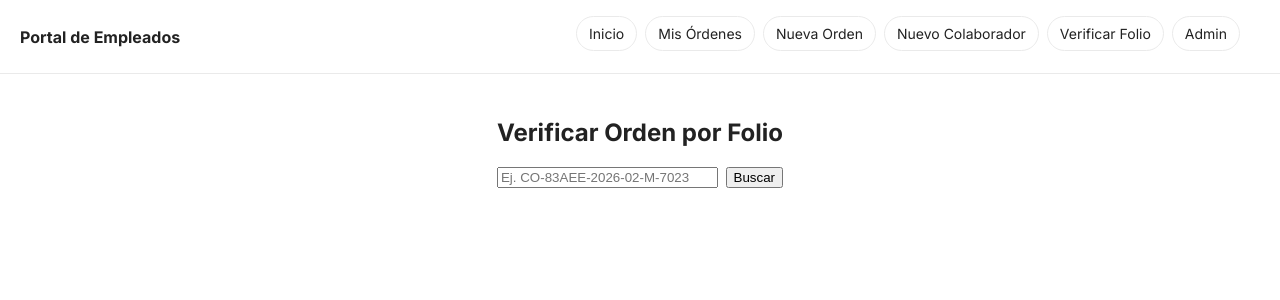
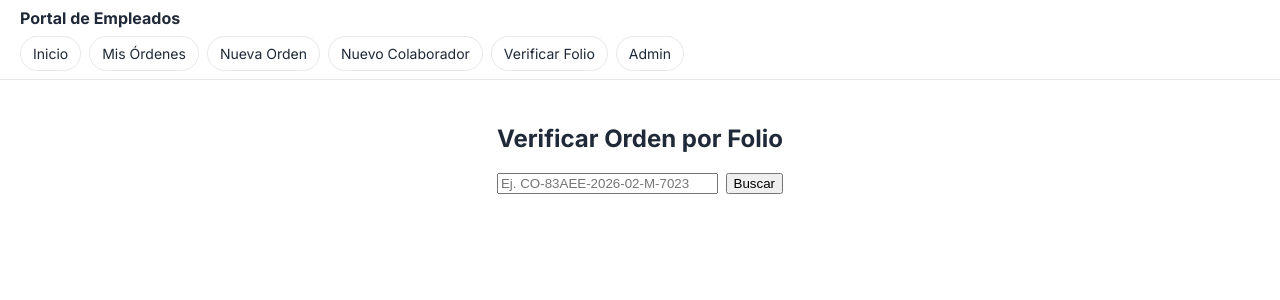
Before and after one commit to DPR2204/portal-empleados, a Next.js app: page /verify in a window 1280 px wide. Shown: the top 300 px of the page. Built offline with nearby package versions, Linux system fonts and the light colour scheme.

Commit message:
Update globals.css

```diff
--- a/app/globals.css
+++ b/app/globals.css
@@ -1,46 +1,47 @@
-/* Reset mínimo */
+/* ===== Reset mínimo ===== */
 * { box-sizing: border-box; }
 html, body { height: 100%; }
 body { margin: 0; color: var(--text); background: var(--bg); }
 
-/* Tokens “airbnb-ish” (modo claro) */
+/* ===== Tokens (light + rojo) ===== */
 :root{
   --bg:#ffffff;
-  --text:#222222;
-  --muted:#6b7280;
+  --text:#1f2937;             /* slate-800 */
+  --muted:#6b7280;            /* slate-500 */
   --surface:#ffffff;
-  --border:#eaeaea;
+  --border:#e5e7eb;           /* slate-200 */
   --shadow: 0 8px 24px rgba(0,0,0,.06);
-  --accent:#ff385c;        /* toque Airbnb */
-  --accent-600:#e11d48;
+
+  --accent:#ff0000;           /* rojo primario */
+  --accent-600:#cc0000;       /* hover/active */
 }
 
-/* Layout */
+/* Enlaces con acento */
+a { color: var(--accent); text-decoration: none; }
+a:hover { color: var(--accent-600); text-decoration: underline; }
+
+/* ===== Layout ===== */
 .shell { min-height: 100dvh; display: grid; grid-template-rows: auto 1fr; }
 .container { max-width: 1000px; margin: 0 auto; padding: 24px 20px 40px; }
 
-/* Topbar + nav pill */
+/* Topbar + nav pills */
 .topbar{
   position: sticky; top:0; z-index:10;
-  background: rgba(255,255,255,.8); backdrop-filter: saturate(180%) blur(12px);
+  background: rgba(255,255,255,.9);
+  backdrop-filter: saturate(180%) blur(12px);
   border-bottom: 1px solid var(--border);
+  display: grid; grid-template-columns: 1fr; gap: 8px; padding: 8px 20px;
 }
-.brand{ font-weight: 700; padding: 14px 20px; }
-.topbar{ display: grid; grid-template-columns: 1fr; }
-@media (min-width: 720px){
-  .topbar{ grid-template-columns: 1fr auto; align-items: center; padding: 8px 20px; }
-  .brand{ padding: 8px 0; }
-}
-
-.nav{ display:flex; gap:8px; flex-wrap:wrap; padding: 8px 20px 14px; }
+.brand{ font-weight: 700; }
+.nav{ display:flex; gap:8px; flex-wrap:wrap; }
 .nav a{
-  text-decoration:none; color: var(--text);
+  color: var(--text); text-decoration:none;
   border:1px solid var(--border); background:#fff;
   padding:8px 12px; border-radius:999px; font-size:14px;
 }
-.nav a:hover{ border-color:#dcdcdc; box-shadow: var(--shadow); }
+.nav a:hover{ border-color: var(--accent); box-shadow: var(--shadow); }
 
-/* Tarjetas y bloques */
+/* ===== Cards / bloques ===== */
 .card{
   background: var(--surface);
   border:1px solid var(--border);
@@ -52,14 +53,17 @@ body { margin: 0; color: var(--text); background: var(--bg); }
 .h2{ margin:0 0 6px; font-size:20px; font-weight:600; }
 .muted{ color: var(--muted); }
 
-/* Controles */
+/* ===== Controles ===== */
 .input,.select{
   width:100%;
   background:#fff; color:var(--text);
   border:1px solid var(--border); border-radius:12px;
   padding:10px 12px; outline: none;
 }
-.input:focus,.select:focus{ border-color: var(--accent); box-shadow: 0 0 0 3px rgba(255,56,92,.15); }
+.input:focus,.select:focus{
+  border-color: var(--accent);
+  box-shadow: 0 0 0 3px rgba(255,0,0,.15);
+}
 .form-row{ display:flex; gap:10px; flex-wrap:wrap; }
 .form-row > *{ flex:1 1 240px; }
 
@@ -72,7 +76,7 @@ body { margin: 0; color: var(--text); background: var(--bg); }
 .btn.primary{ background: var(--accent); color:#fff; border-color: transparent; font-weight:600; }
 .btn.primary:hover{ background: var(--accent-600); }
 
-/* Tablas */
+/* ===== Tablas ===== */
 .table-wrap{ overflow:auto; border:1px solid var(--border); border-radius:14px; background:#fff; box-shadow: var(--shadow); }
 .table{ width:100%; border-collapse:collapse; background:#fff; }
 .table th,.table td{ padding:14px 12px; border-bottom:1px solid var(--border); text-align:left; }
@@ -84,7 +88,7 @@ body { margin: 0; color: var(--text); background: var(--bg); }
 .badge.ok{ border-color:#c7f3dc; background:#f2fff8; color:#167c47; }
 .badge.warn{ border-color:#ffd2d2; background:#fff6f6; color:#b91c1c; }
 
-/* Utilidades */
+/* Utils */
 .stack-8{ display:grid; gap:8px; }
 .stack-12{ display:grid; gap:12px; }
 .actions{ display:flex; gap:10px; flex-wrap:wrap; }
```
